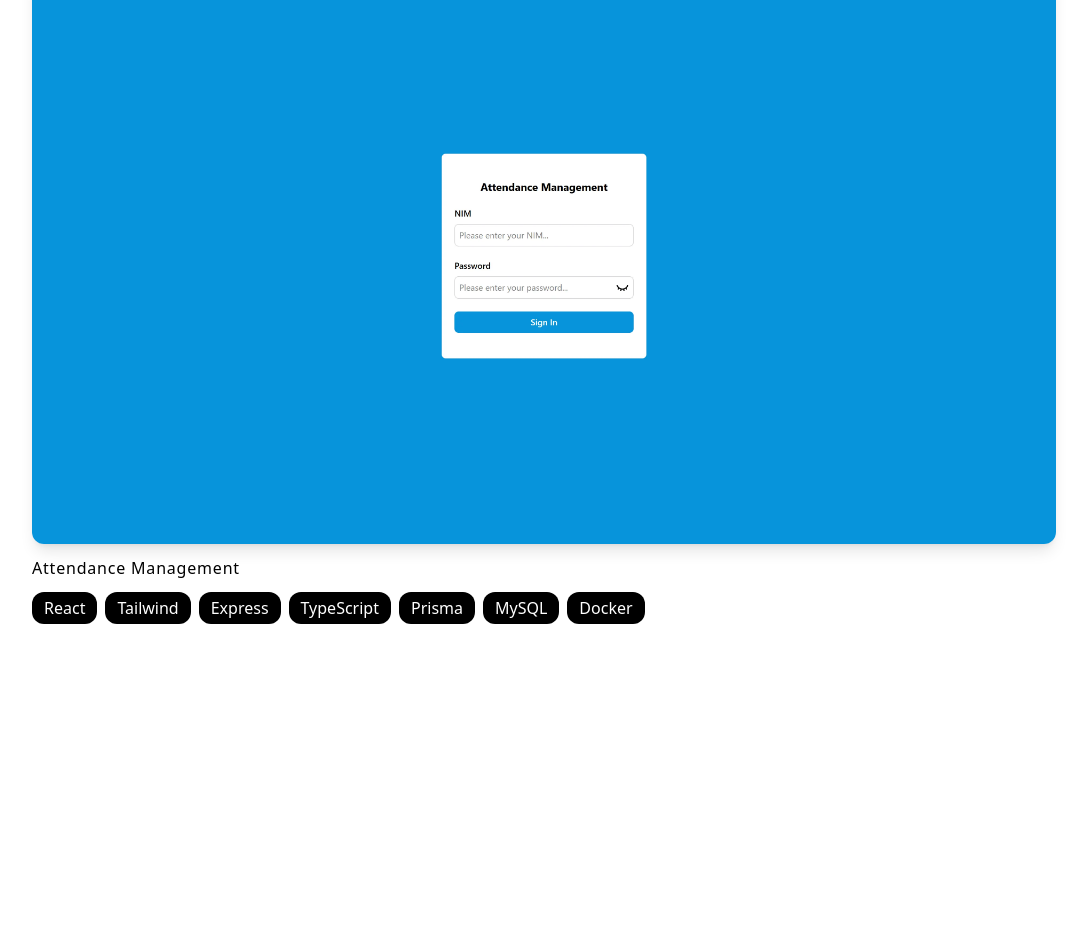
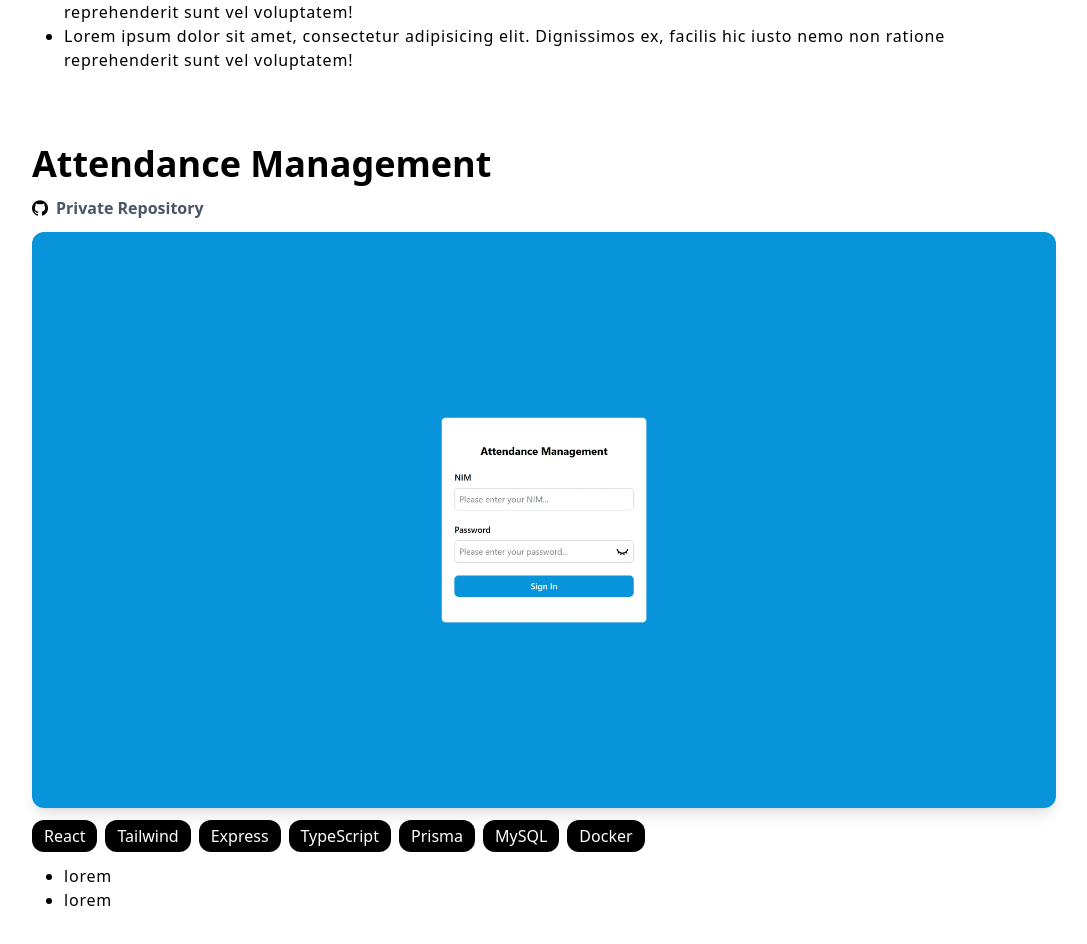
Before and after one commit to AdrianYuu/adrianyu.my.id, a React (Vite) app: page /projects in a window 1280 px wide. Shown: the part 1132-2076 px from the top of the page, without its empty margins (96-1183 px from the left). Before the commit the page ends 1852 px from the top, so only its background shows below. Built offline with nearby package versions, Linux system fonts and the light colour scheme.

Commit message:
feat: change description from string to string array

```diff
--- /dev/null
+++ b/src/components/projects/project-card-descriptions.tsx
@@ -0,0 +1,15 @@
+interface Props {
+    descriptions: string[]
+}
+
+const ProjectCardDescriptions = ({descriptions}: Props) => {
+    return (
+        <ul className={"list-disc pl-8 tracking-wider max-w-[70rem]"}>
+            {descriptions.map((description, index) => (
+                <li key={index}>{description}</li>
+            ))}
+        </ul>
+    )
+}
+
+export default ProjectCardDescriptions;
--- a/src/components/projects/project-card.tsx
+++ b/src/components/projects/project-card.tsx
@@ -3,6 +3,7 @@ import ProjectCardTechnologies from "./project-card-technologies.tsx";
 import ProjectCardGithub from "./project-card-github.tsx";
 import ProjectCardDemo from "./project-card-demo.tsx";
 import ProjectCardPhotos from "./project-card-photos.tsx";
+import ProjectCardDescriptions from "./project-card-descriptions.tsx";
 
 interface Props {
     project: IProject;
@@ -17,8 +18,8 @@ const ProjectCard = ({project}: Props) => {
                 <ProjectCardGithub githubs={project.githubs}/>
             </div>
             <ProjectCardPhotos photos={project.photos}/>
-            <p className={"tracking-wider max-w-[70rem]"}>{project.description}</p>
             <ProjectCardTechnologies technologies={project.technologies}/>
+            <ProjectCardDescriptions descriptions={project.descriptions}/>
         </div>
     );
 };
--- a/src/constants/projects.ts
+++ b/src/constants/projects.ts
@@ -15,7 +15,7 @@ import AtlantisLandingPage from "../assets/projects/professional/atlantis/landin
 
 export interface IProject {
     title: string;
-    description: string;
+    descriptions: string[];
     type: ProjectType;
     technologies: string[];
     photos: string[];
@@ -31,21 +31,34 @@ export interface IGithub {
 export const PROJECTS: IProject[] = [
     {
         title: "Atlantis",
-        description: "Atlantis",
+        descriptions: [
+            "Lorem ipsum dolor sit amet, consectetur adipisicing elit. Dignissimos ex, facilis hic iusto nemo non ratione reprehenderit sunt vel voluptatem!",
+            "Lorem ipsum dolor sit amet, consectetur adipisicing elit. Dignissimos ex, facilis hic iusto nemo non ratione reprehenderit sunt vel voluptatem!",
+            "Lorem ipsum dolor sit amet, consectetur adipisicing elit. Dignissimos ex, facilis hic iusto nemo non ratione reprehenderit sunt vel voluptatem!",
+            "Lorem ipsum dolor sit amet, consectetur adipisicing elit. Dignissimos ex, facilis hic iusto nemo non ratione reprehenderit sunt vel voluptatem!",
+            "Lorem ipsum dolor sit amet, consectetur adipisicing elit. Dignissimos ex, facilis hic iusto nemo non ratione reprehenderit sunt vel voluptatem!",
+            "Lorem ipsum dolor sit amet, consectetur adipisicing elit. Dignissimos ex, facilis hic iusto nemo non ratione reprehenderit sunt vel voluptatem!\n"
+        ],
         type: ProjectType.PROFESSIONAL,
         technologies: ["React", "shadcn/ui", "TypeScript", "TanStack Query", ".NET Core", "EF Core", "Microsoft SQL Server", "IIS"],
         photos: [AtlantisLandingPage]
     },
     {
         title: "Attendance Management",
-        description: "Attendance Management",
+        descriptions: [
+            "lorem",
+            "lorem"
+        ],
         type: ProjectType.PROFESSIONAL,
         technologies: ["React", "Tailwind", "Express", "TypeScript", "Prisma", "MySQL", "Docker"],
         photos: [AttendanceManagementLoginPage, AttendanceManagementStudentHomePage, AttendanceManagementClassroomHomePage, AttendanceManagementAdminHomePage],
     },
     {
         title: "ERamen",
-        description: "ERamen",
+        descriptions: [
+            "lorem",
+            "lorem"
+        ],
         type: ProjectType.PERSONAL,
         technologies: ["HTML", "CSS", "JavaScript"],
         photos: [ERamenHome, ERamenProduct, ERamenPromotion, ERamenAboutUs, ERamenContactUs],
```
